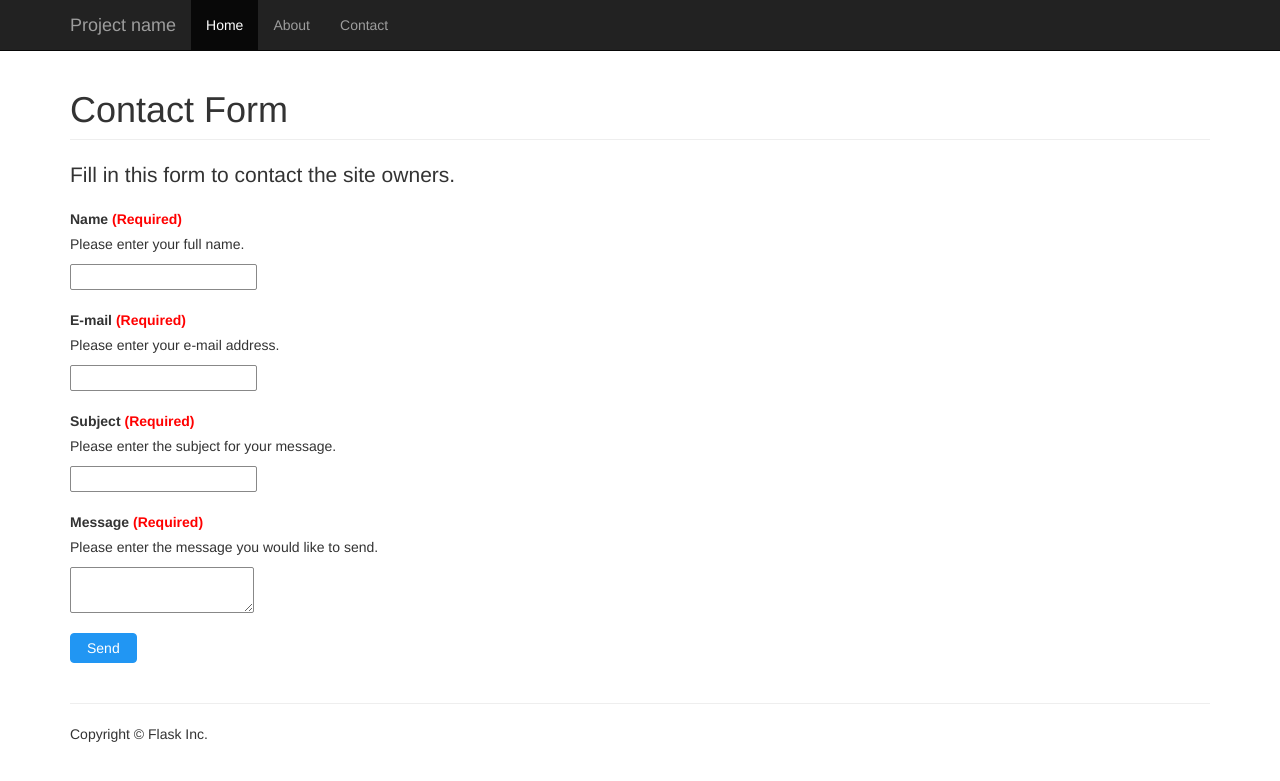
After one commit to OrrenJ/info3180-lab3-ex2, a Flask app: page /contact/ in a window 1280 px wide. The commit adds this page. Shown: the top 781 px of the page. Run offline with Flask 2, Linux system fonts and the light colour scheme; some libraries are stand-ins or nearby versions.

Commit message:
exercise 2

```diff
--- /dev/null
+++ b/app/static/css/contact.css
@@ -0,0 +1,19 @@
+.required {
+	color: red;
+}
+
+input, textarea {
+	display: block;
+	margin-bottom: 20px;
+	border: 1px solid #888888;
+	border-radius: 2px;
+	padding: 2px;
+}
+
+input[type=submit] {
+	background-color: #2196F3;
+	border: 1px solid #2196F3;
+	border-radius: 4px;
+	color: white;
+	padding: 4px 16px;
+}
--- a/app/templates/base.html
+++ b/app/templates/base.html
@@ -20,6 +20,24 @@
     {% block css %} {% endblock%}
   </head>
   <body>
+    {% with messages = get_flashed_messages() %}
+        {% if messages %}
+            <!-- Modal -->
+            <div id="myModal" class="modal fade in" role="dialog">
+              <div class="modal-dialog">
+
+                <!-- Modal content-->
+                <div class="modal-content">
+                  <div class="modal-body">
+                    <button type="button" class="close" data-dismiss="modal">&times;</button>
+                    <h4>{{ messages[0] }}</h4>
+                  </div>
+                </div>
+
+              </div>
+            </div>
+        {% endif %}
+    {% endwith %}
     <header>
         {% include "header.html" %}
     </header>
@@ -38,6 +56,11 @@
     <script src="https://ajax.googleapis.com/ajax/libs/jquery/1.12.4/jquery.min.js"></script>
     <!-- Include all compiled plugins (below), or include individual files as needed -->
     <script src="/static/js/bootstrap.min.js"></script>
+    {% with messages = get_flashed_messages() %}
+        {% if messages %}
+    <script>$('#myModal').modal('show');</script>
+        {% endif %}
+    {% endwith %}
     {% block js %} {% endblock%}
   </body>
 </html>
--- /dev/null
+++ b/app/templates/contact.html
@@ -0,0 +1,31 @@
+{% extends "base.html" %}
+
+{% block css %}
+	<link rel="stylesheet" type="text/css" href="/static/css/contact.css"/>
+{% endblock%}
+
+{% block main %}
+<h1 class="page-header">Contact Form</h1>
+<p class="lead">Fill in this form to contact the site owners.</p>
+
+<form method="post">
+
+	<label>Name <span class="required">(Required)</span></label>
+	<p>Please enter your full name.</p>
+	<input type="text" name="name" required/>
+
+	<label>E-mail <span class="required">(Required)</span></label>
+	<p>Please enter your e-mail address.</p>
+	<input type="email" name="email" required/>
+
+	<label>Subject <span class="required">(Required)</span></label>
+	<p>Please enter the subject for your message.</p>
+	<input type="text" name="subject" required/>
+
+	<label>Message <span class="required">(Required)</span></label>
+	<p>Please enter the message you would like to send.</p>
+	<textarea name="message"></textarea>
+
+	<input type="submit" value="Send" />
+</form>
+{% endblock %}
--- a/app/templates/header.html
+++ b/app/templates/header.html
@@ -13,6 +13,7 @@
           <ul class="nav navbar-nav">
             <li class="active"><a href="{{ url_for('home') }}">Home</a></li>
             <li><a href="{{ url_for('about') }}">About</a></li>
+            <li><a href="{{ url_for('contact') }}">Contact</a></li>
           </ul>
         </div><!--/.nav-collapse -->
       </div>
--- a/app/views.py
+++ b/app/views.py
@@ -6,12 +6,15 @@ This file creates your application.
 """
 
 from app import app
-from flask import render_template, request, redirect, url_for
+from flask import render_template, request, redirect, url_for, flash
+import smtplib
 
 
 ###
 # Routing for your application.
 ###
+
+app.secret_key = "our_little_secret"
 
 @app.route('/')
 def home():
@@ -24,6 +27,35 @@ def about():
     """Render the website's about page."""
     return render_template('about.html', name="Mary Jane")
 
+
+@app.route('/contact/', methods=['GET', 'POST'])
+def contact():
+    if request.method == 'POST':
+        send_email()
+        flash('Message sent.');
+        return redirect(url_for('home'))
+    else:
+        return render_template('contact.html')
+
+def send_email():
+    from_addr = request.form['email']
+    to_addr = ''
+    subject = request.form['subject']
+    msg = request.form['message']
+    message = 'Subject: {}\n\n{}'
+
+    message_to_send = message.format(subject, msg)
+
+    # Credentials (if needed)
+    username = ''
+    password = ''
+
+    # The actual mail send
+    server = smtplib.SMTP('smtp.gmail.com:587')
+    server.starttls()
+    server.login(username, password)
+    server.sendmail(from_addr, to_addr, message_to_send)
+    server.quit()
 
 ###
 # The functions below should be applicable to all Flask apps.
```
